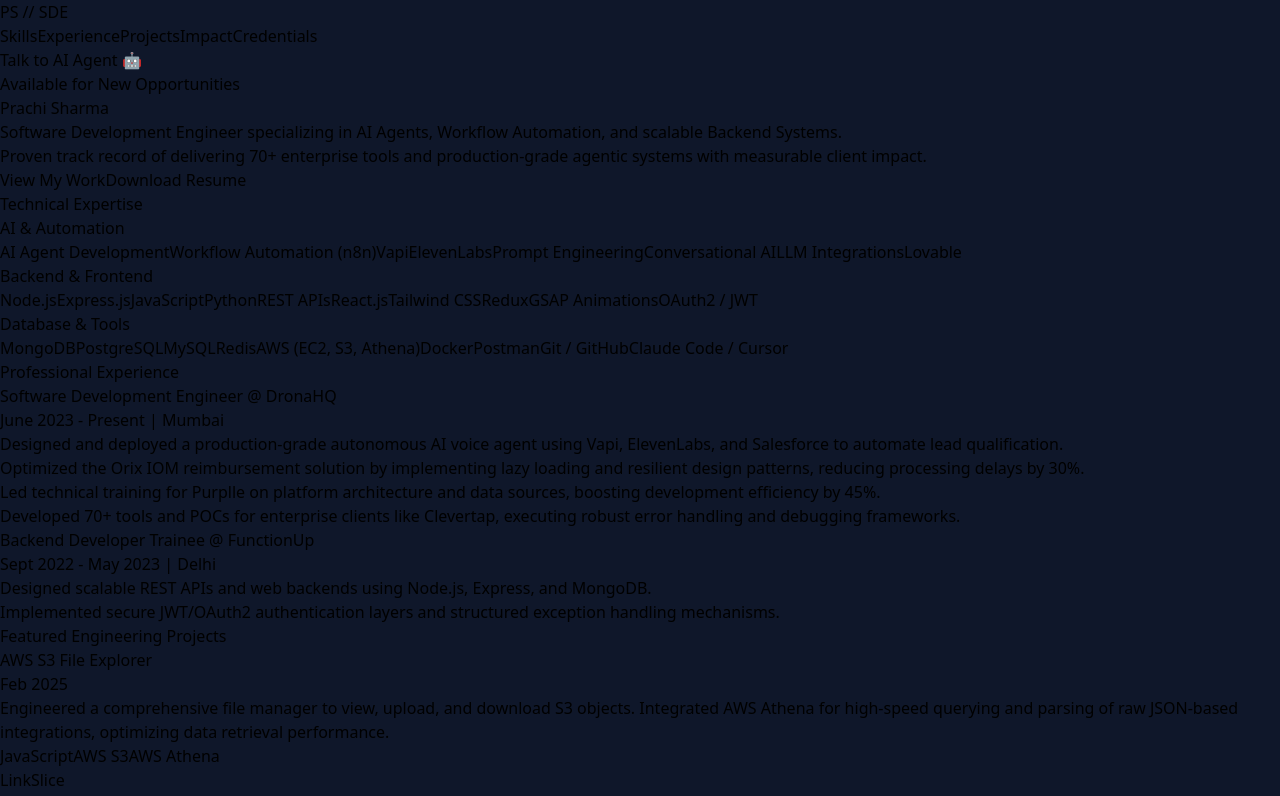
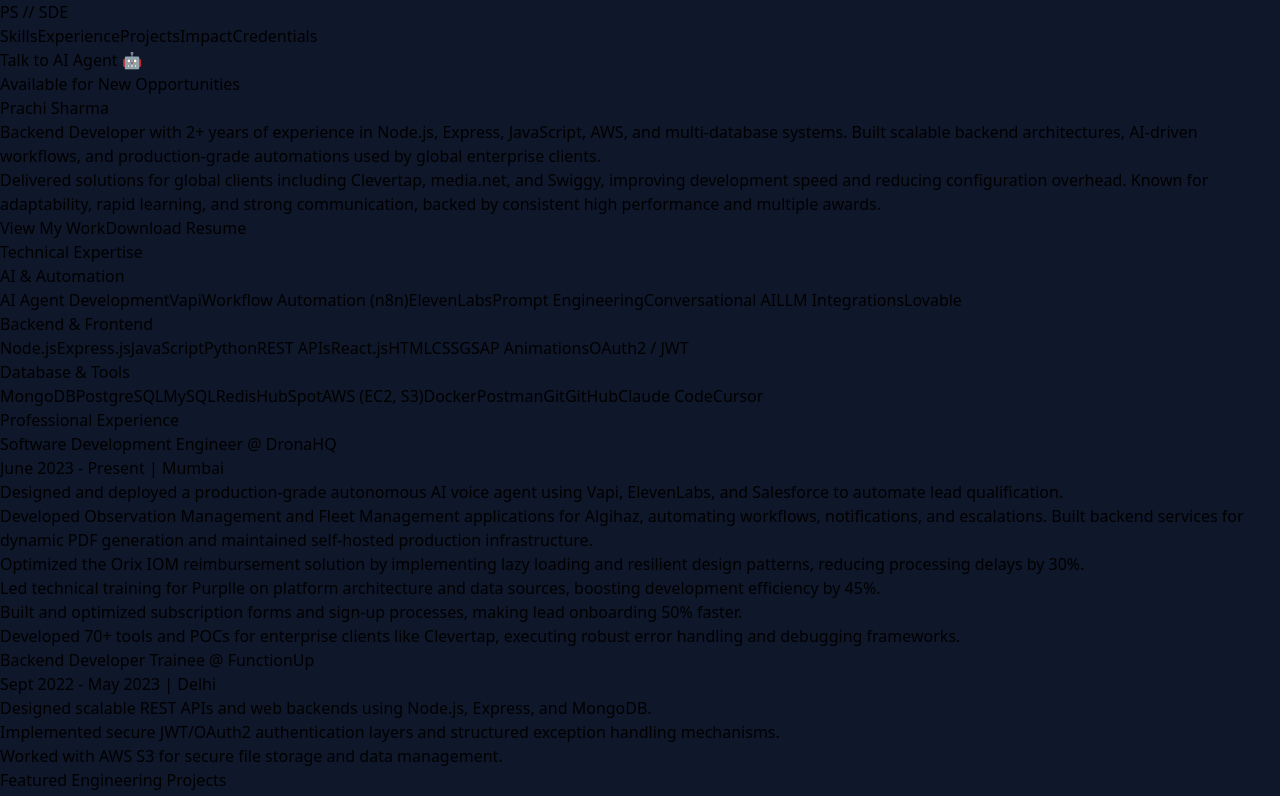
Before and after one commit to PrachiSharmaPS/My_Portfolio, a React (Vite) app: page / in a window 1280 px wide. Shown: the top 796 px of the page. Built offline with nearby package versions, Linux system fonts and the light colour scheme; the HTML template or start-up script is replaced by a standard one.

Commit message:
Improve landing page summary details

```diff
--- a/src/components/Experience.jsx
+++ b/src/components/Experience.jsx
@@ -9,8 +9,10 @@ export default function Experience() {
       period: "June 2023 - Present",
       bullets: [
         "Designed and deployed a production-grade autonomous AI voice agent using Vapi, ElevenLabs, and Salesforce to automate lead qualification.",
+        "Developed Observation Management and Fleet Management applications for Algihaz, automating workflows, notifications, and escalations. Built backend services for dynamic PDF generation and maintained self-hosted production infrastructure.",
         "Optimized the Orix IOM reimbursement solution by implementing lazy loading and resilient design patterns, reducing processing delays by 30%.",
         "Led technical training for Purplle on platform architecture and data sources, boosting development efficiency by 45%.",
+        "Built and optimized subscription forms and sign-up processes, making lead onboarding 50% faster.",
         "Developed 70+ tools and POCs for enterprise clients like Clevertap, executing robust error handling and debugging frameworks."
       ]
     },
@@ -21,7 +23,8 @@ export default function Experience() {
       period: "Sept 2022 - May 2023",
       bullets: [
         "Designed scalable REST APIs and web backends using Node.js, Express, and MongoDB.",
-        "Implemented secure JWT/OAuth2 authentication layers and structured exception handling mechanisms."
+        "Implemented secure JWT/OAuth2 authentication layers and structured exception handling mechanisms.",
+        "Worked with AWS S3 for secure file storage and data management."
       ]
     }
   ];
--- a/src/components/Hero.jsx
+++ b/src/components/Hero.jsx
@@ -9,13 +9,18 @@ export default function Hero() {
       <h1 className="text-5xl md:text-7xl font-extrabold tracking-tight bg-gradient-to-r from-emerald-400 to-cyan-400 bg-clip-text text-transparent">
         Prachi Sharma
       </h1>
-      <p className="text-xl md:text-2xl text-slate-400 max-w-3xl font-light">
-        Software Development Engineer specializing in <span className="text-slate-200 font-medium">AI Agents</span>,
-        <span className="text-slate-200 font-medium"> Workflow Automation</span>, and scalable Backend Systems.
-      </p>
-      <p className="text-sm md:text-base text-slate-500 max-w-xl">
-        Proven track record of delivering 70+ enterprise tools and production-grade agentic systems with measurable client impact.
-      </p>
+      <p className="text-xl md:text-2xl text-slate-400 max-w-4xl font-light leading-relaxed">
+  Backend Developer with <span className="text-slate-200 font-medium">2+ years of experience</span> in
+  <span className="text-slate-200 font-medium"> Node.js, Express, JavaScript, AWS</span>, and
+  <span className="text-slate-200 font-medium"> multi-database systems</span>.
+  Built scalable backend architectures, AI-driven workflows, and production-grade automations used by global enterprise clients.
+</p>
+
+<p className="text-sm md:text-base text-slate-500 max-w-3xl leading-relaxed">
+  Delivered solutions for global clients including <span className="text-slate-300">Clevertap, media.net, and Swiggy</span>,
+  improving development speed and reducing configuration overhead. Known for adaptability,
+  rapid learning, and strong communication, backed by consistent high performance and multiple awards.
+</p>
       <div className="flex flex-wrap justify-center gap-4 pt-4">
         <a href="#projects" className="px-6 py-3 bg-emerald-500 hover:bg-emerald-600 text-slate-950 font-semibold rounded-lg shadow-lg transition duration-200">
           View My Work
--- a/src/components/Skills.jsx
+++ b/src/components/Skills.jsx
@@ -4,15 +4,15 @@ export default function Skills() {
   const categories = [
     {
       title: "AI & Automation",
-      skills: ["AI Agent Development", "Workflow Automation (n8n)", "Vapi", "ElevenLabs", "Prompt Engineering", "Conversational AI", "LLM Integrations", "Lovable"]
+      skills: ["AI Agent Development", "Vapi", "Workflow Automation (n8n)", "ElevenLabs", "Prompt Engineering", "Conversational AI", "LLM Integrations", "Lovable"]
     },
     {
       title: "Backend & Frontend",
-      skills: ["Node.js", "Express.js", "JavaScript", "Python","REST APIs", "React.js", "Tailwind CSS", "Redux", "GSAP Animations", "OAuth2 / JWT"]
+      skills: ["Node.js", "Express.js", "JavaScript", "Python","REST APIs", "React.js", "HTML", "CSS", "GSAP Animations", "OAuth2 / JWT"]
     },
     {
       title: "Database & Tools",
-      skills: ["MongoDB", "PostgreSQL", "MySQL", "Redis", "AWS (EC2, S3, Athena)", "Docker", "Postman", "Git / GitHub", "Claude Code / Cursor"]
+      skills: ["MongoDB", "PostgreSQL", "MySQL", "Redis","HubSpot", "AWS (EC2, S3)", "Docker", "Postman", "Git", "GitHub", "Claude Code","Cursor"]
     }
   ];
 
```
